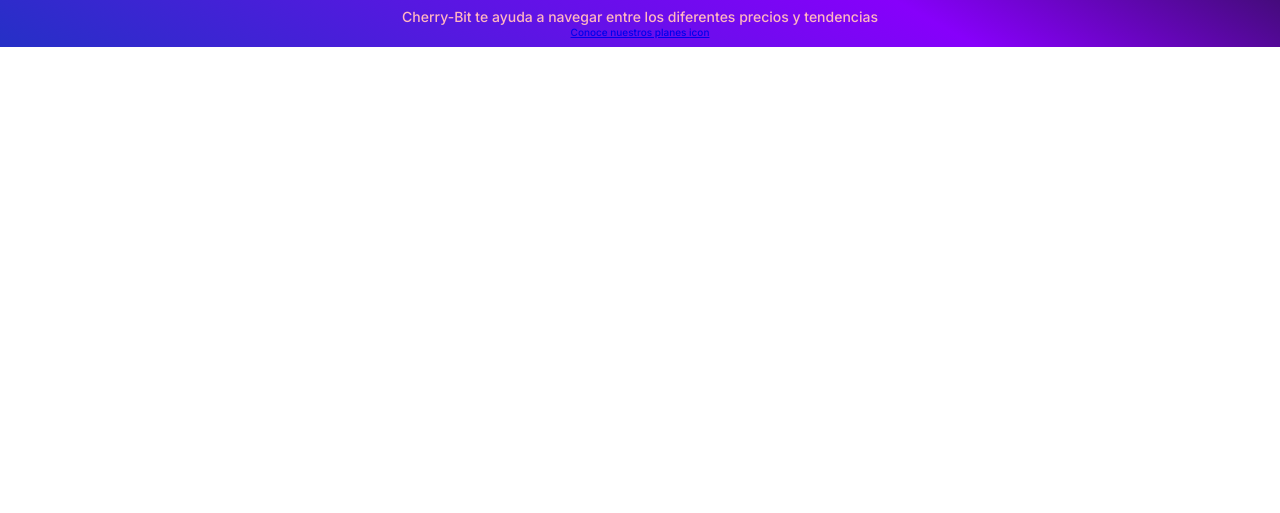
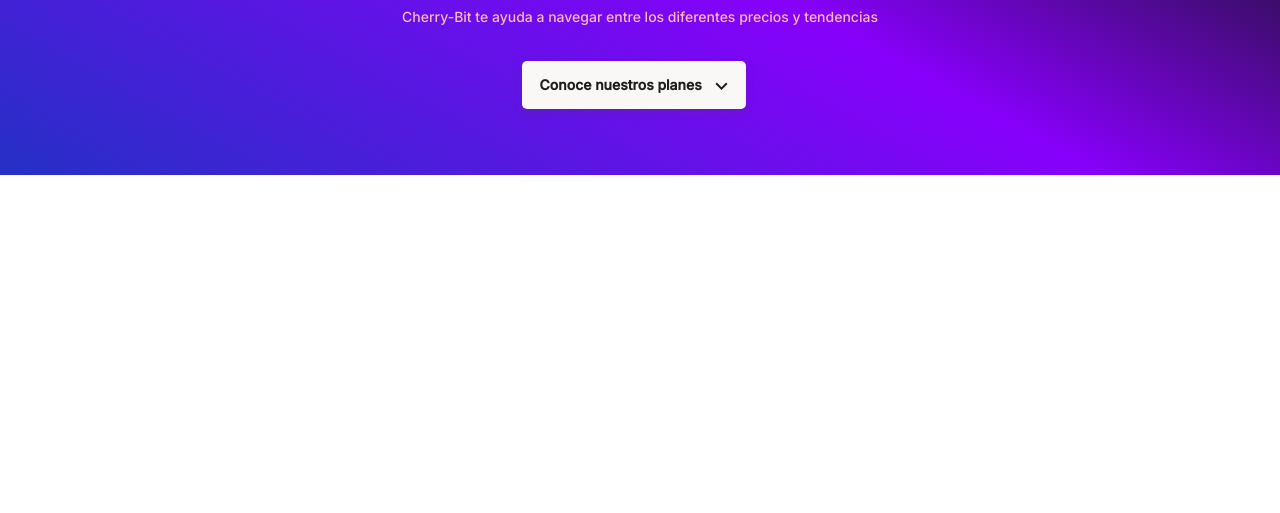
Before and after one commit to ginettec93/cherry-bit, a website: page src/index.html in a window 1280 px wide. Shown: the part 287-800 px from the top of the page. Drawn offline with Linux system fonts and the light colour scheme.

Commit message:
se ha terminado de configurar el header y se ha modificado el html

```diff
--- a/src/index.html
+++ b/src/index.html
@@ -22,7 +22,7 @@
         <div class="header_title_container">
             <h2>La próxima revolución en el intercambio de criptomonedas</h2>
             <p>Cherry-Bit te ayuda a navegar entre los diferentes precios y tendencias</p>
-            <a href="/" class="header_button">Conoce nuestros planes <span>icon</span></a>
+            <a href="/" class="header_button">Conoce nuestros planes <span></span></a>
         </div>
     </header>
     <main>
--- a/src/styles.css
+++ b/src/styles.css
@@ -28,7 +28,7 @@
     justify-content: center;
     width: 100%;
     min-width: 320px;
-    height: 334px;
+    height: auto;
     text-align: center;
     background-color: #2530c6;
     background-image: linear-gradient(29deg, #2530c6 0%, #8700fb 52%, #0d1410 90%);
@@ -65,3 +65,27 @@
     line-height: 1.8rem;
     color: var(--soft-pink);
 }
+.header_title_container .header_button {
+    position: absolute;
+    display: block;
+    left: calc(50% - 118px);
+    margin-top: 35px;
+    padding: 15px;
+    width: 224px;
+    height: 48px;
+    background-color: var(--off-white);
+    box-shadow: 0px 4px 8px rgba(89, 73, 30, 0.16);
+    border: none;
+    border-radius: 5px;
+    font-size: 1.4rem;
+    font-weight: bold;
+    text-decoration: none;
+    color: var(--black);
+}
+.header_button span {
+    display: inline-block;
+    width: 13px;
+    height: 8px;
+    margin-left: 10px;
+    background-image: url('../src/assets/down-arrow.svg');
+}
```
